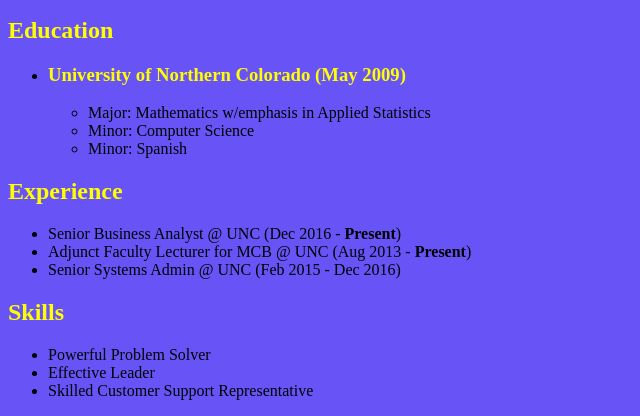
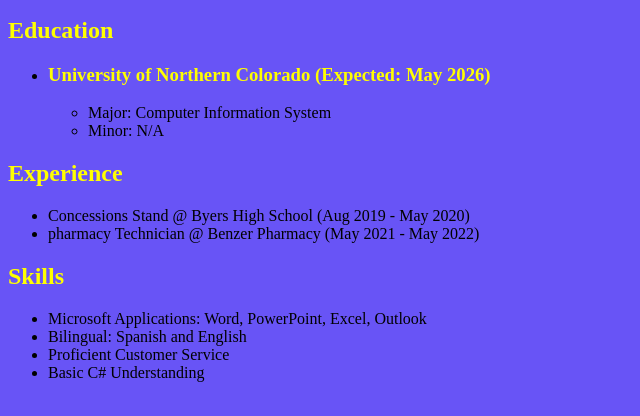
Before and after one commit to SpedEd12/Speded12.github.io, a plain HTML site: page resume/index.html in a window 1280 px wide. Shown: the part 654-1070 px from the top of the page, without its empty margins (0-640 px from the left). Drawn offline with Linux system fonts and the light colour scheme; files that its build step writes are made by us from their sources.

Commit message:
Update index.html

```diff
--- a/resume/index.html
+++ b/resume/index.html
@@ -28,11 +28,10 @@
             <h2>Education</h2>
             <ul>
                 <li>
-                    <h3>University of Northern Colorado <span class="date">(May 2009)</span></h3>
+                    <h3>University of Northern Colorado <span class="date">(Expected: May 2026)</span></h3>
                     <ul>
-                        <li>Major: Mathematics w/emphasis in Applied Statistics</li>
-                        <li>Minor: Computer Science</li>
-                        <li>Minor: Spanish</li>
+                        <li>Major: Computer Information System</li>
+                        <li>Minor: N/A</li>
                     </ul>
                 </li>
             </ul>
@@ -40,17 +39,17 @@
         <section id="experience">
             <h2>Experience</h2>
             <ul>
-                <li>Senior Business Analyst @ UNC <span class="date">(Dec 2016 - <strong>Present</strong>)</span></li>
-                <li>Adjunct Faculty Lecturer for MCB @ UNC <span class="date">(Aug 2013 - <strong>Present</strong>)</span></li>
-                <li>Senior Systems Admin @ UNC <span class="date">(Feb 2015 - Dec 2016)</span></li>
+                <li>Concessions Stand @ Byers High School <span class="date">(Aug 2019 - May 2020)</span></li>
+                <li>pharmacy Technician @ Benzer Pharmacy <span class="date">(May 2021 - May 2022)</span></li>
             </ul>
         </section>
         <section id="skills">
             <h2>Skills</h2>
             <ul>
-                <li>Powerful Problem Solver</li>
-                <li>Effective Leader</li>
-                <li>Skilled Customer Support Representative</li>
+                <li>Microsoft Applications: Word, PowerPoint, Excel, Outlook</li>
+                <li>Bilingual: Spanish and English</li>
+                <li>Proficient Customer Service</li>
+                <li>Basic C# Understanding</li>
             </ul>
         </section>
     </body>
```
